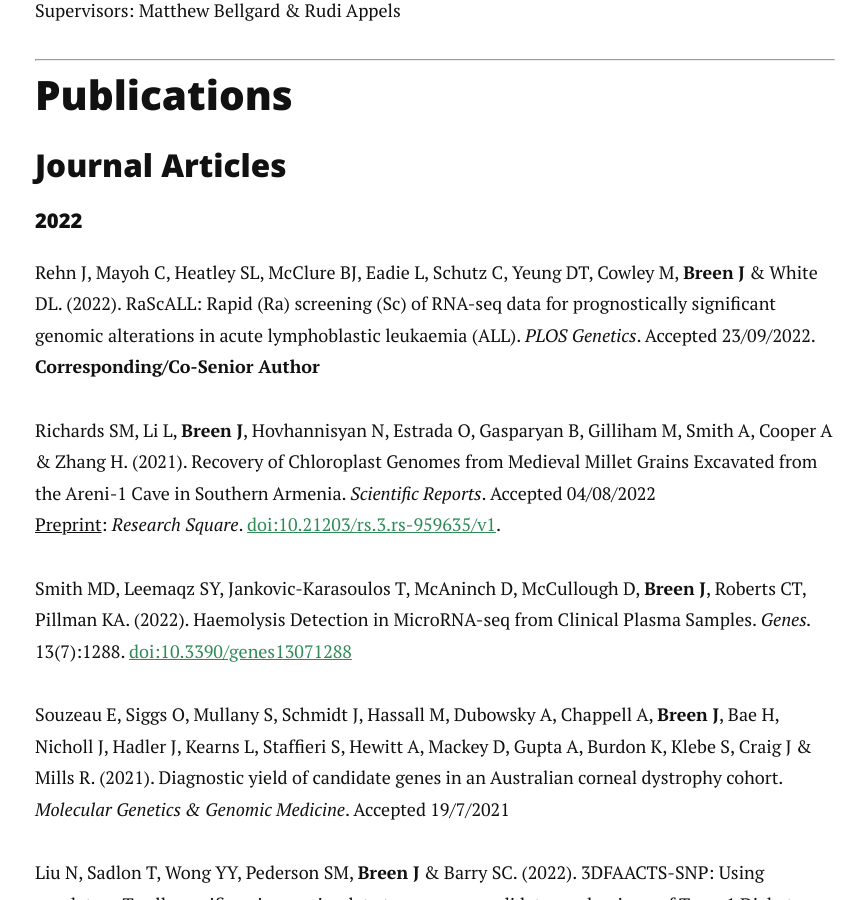
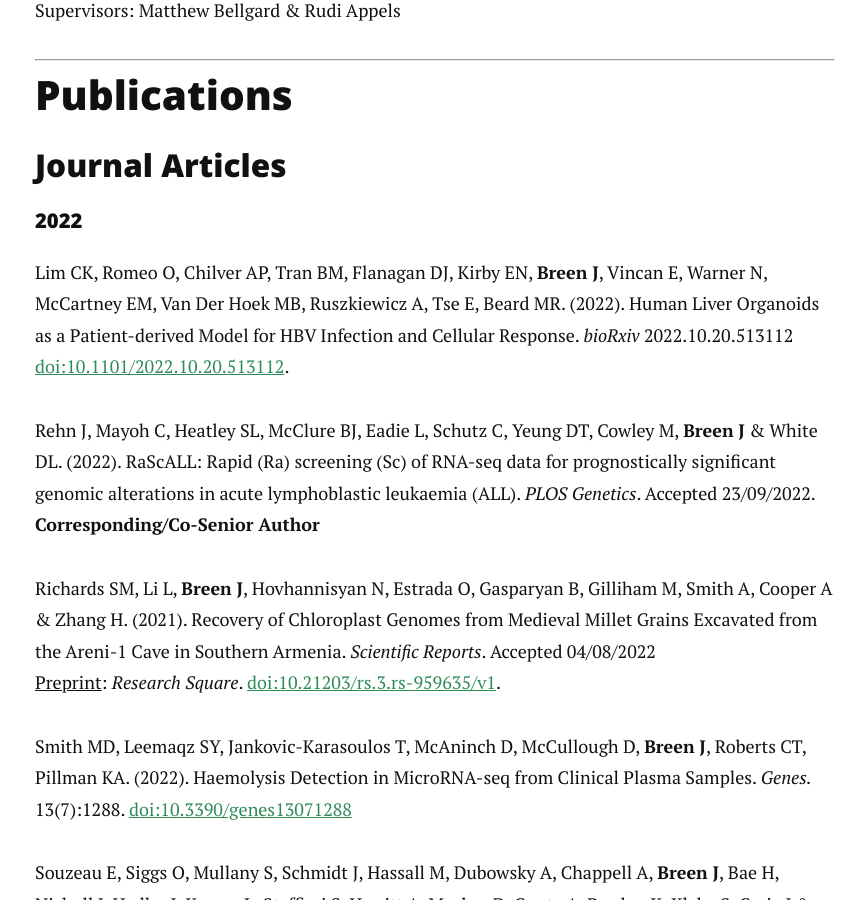
Before and after one commit to jimmybgammyknee/jimmybgammyknee.github.io, a Jekyll site: the page built from cv.md, in a window 1280 px wide and 900 px high, scrolled down 3823 px. Shown: the whole window, without its empty margins (205-1071 px from the left). Built offline with Jekyll 4.4.1, drawn with Linux system fonts in a browser that asks for light colours; nearby versions of some CDN libraries.

Commit message:
Update cv.md

```diff
--- a/cv.md
+++ b/cv.md
@@ -107,6 +107,8 @@ Supervisors: Matthew Bellgard & Rudi Appels <br>
 ### Journal Articles
 
 #### 2022
+
+Lim CK, Romeo O, Chilver AP, Tran BM, Flanagan DJ, Kirby EN, **Breen J**, Vincan E, Warner N, McCartney EM, Van Der Hoek MB, Ruszkiewicz A, Tse E, Beard MR. (2022). Human Liver Organoids as a Patient-derived Model for HBV Infection and Cellular Response. _bioRxiv_ 2022.10.20.513112 [doi:10.1101/2022.10.20.513112](https://doi.org/10.1101/2022.10.20.513112).
 
 Rehn J, Mayoh C, Heatley SL, McClure BJ, Eadie L, Schutz C, Yeung DT, Cowley M, **Breen J** & White DL. (2022). RaScALL: Rapid (Ra) screening (Sc) of RNA-seq data for prognostically significant genomic alterations in acute lymphoblastic leukaemia (ALL). _PLOS Genetics_. Accepted 23/09/2022. **Corresponding/Co-Senior Author**
 
```
